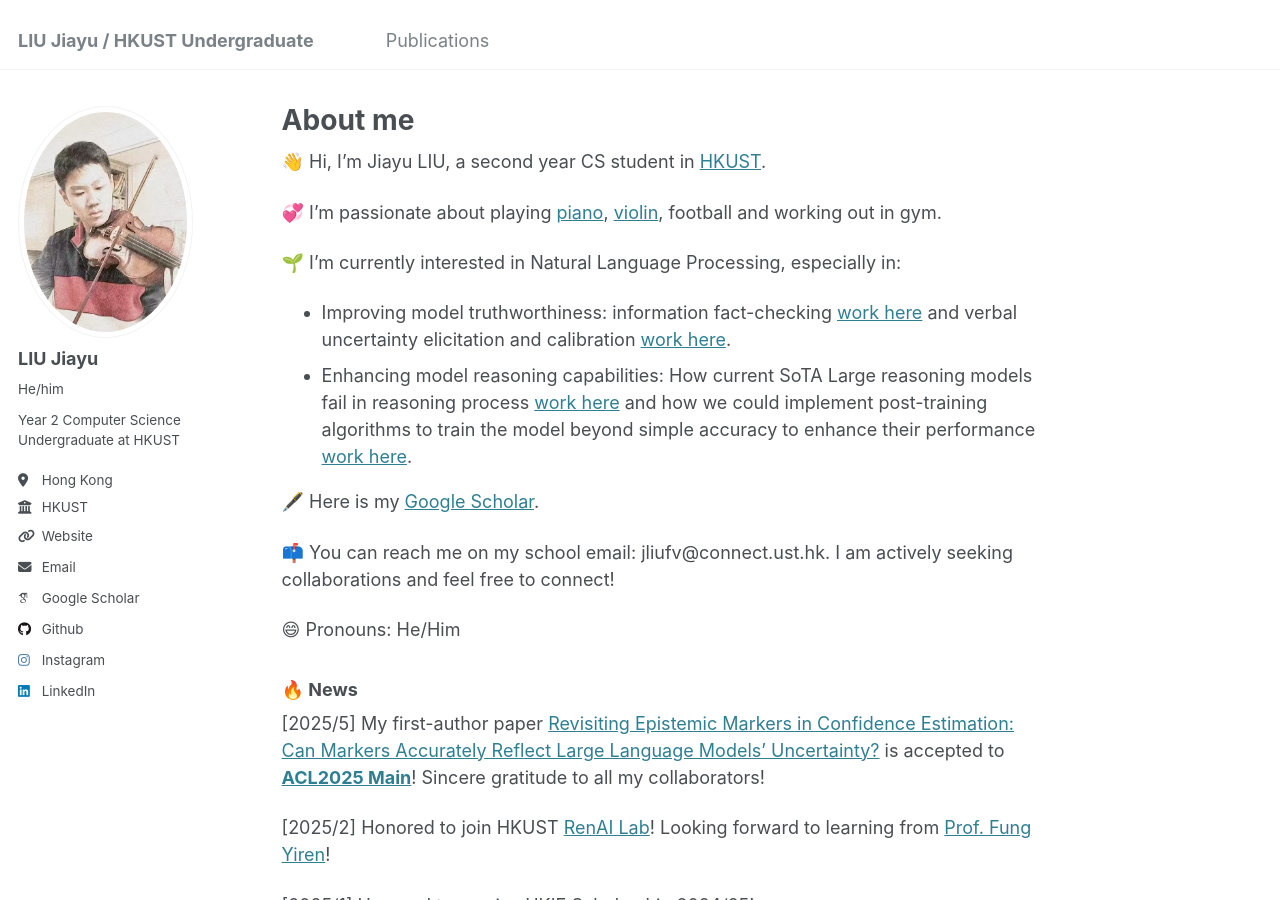
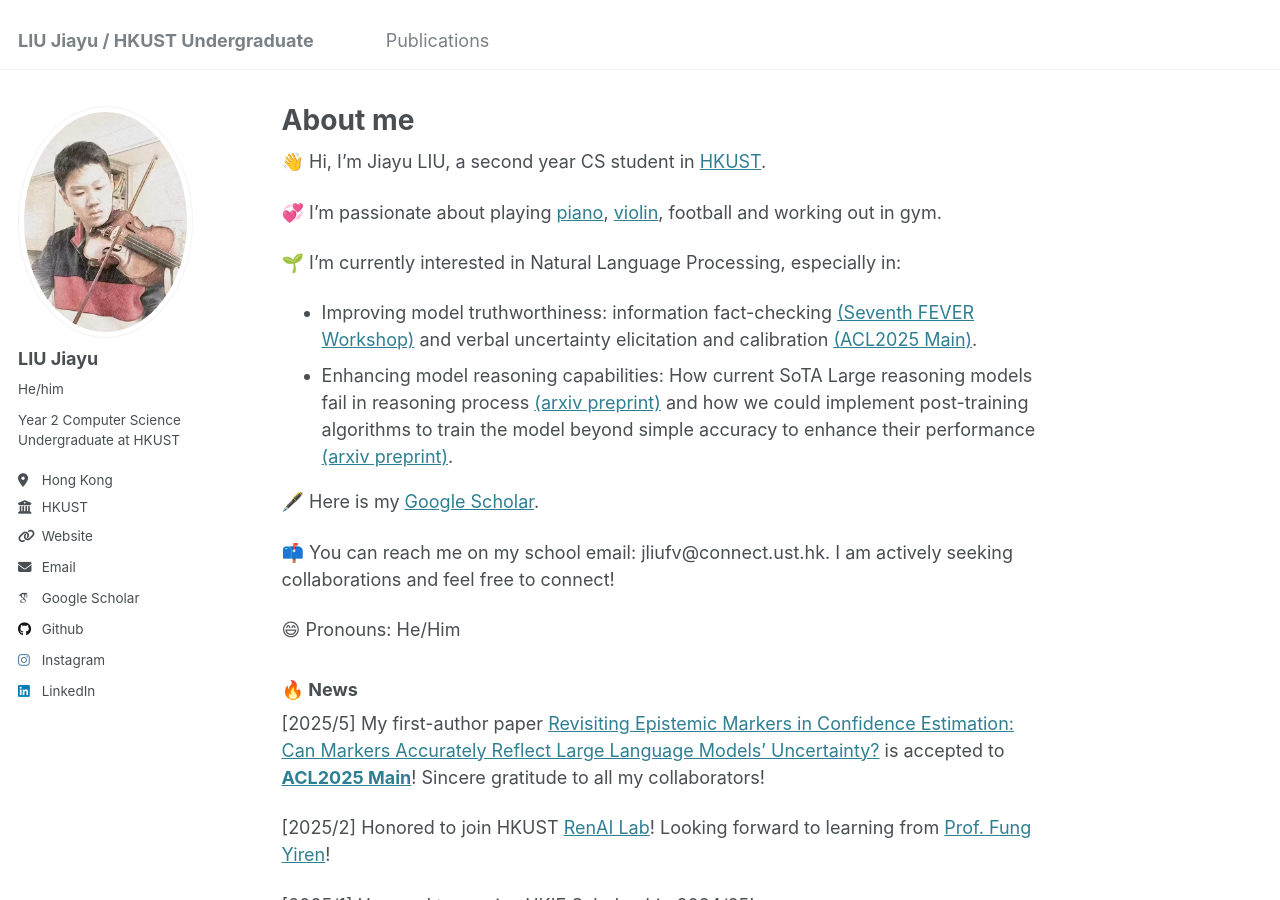
Before and after one commit to JiayuJeff/JiayuJeff.github.io, a Jekyll site: the page built from _pages/about.md, in a window 1280 px wide and 900 px high. Built offline with Jekyll 4.4.1, drawn with Linux system fonts in a browser that asks for light colours; some web fonts are replaced.

Commit message:
Update about.md

```diff
--- a/_pages/about.md
+++ b/_pages/about.md
@@ -16,8 +16,8 @@ redirect_from:
 
 
 🌱 I’m currently interested in Natural Language Processing, especially in:
-- Improving model truthworthiness: information fact-checking [work here](https://aclanthology.org/2024.fever-1.14.pdf) and verbal uncertainty elicitation and calibration [work here](https://arxiv.org/pdf/2505.24778).
-- Enhancing model reasoning capabilities: How current SoTA Large reasoning models fail in reasoning process [work here](https://arxiv.org/abs/2506.17114) and how we could implement post-training algorithms to train the model beyond simple accuracy to enhance their performance [work here](https://openreview.net/pdf?id=T0TXd2DQxn).
+- Improving model truthworthiness: information fact-checking [(Seventh FEVER Workshop)](https://aclanthology.org/2024.fever-1.14.pdf) and verbal uncertainty elicitation and calibration [(ACL2025 Main)](https://arxiv.org/pdf/2505.24778).
+- Enhancing model reasoning capabilities: How current SoTA Large reasoning models fail in reasoning process [(arxiv preprint)](https://arxiv.org/abs/2506.17114) and how we could implement post-training algorithms to train the model beyond simple accuracy to enhance their performance [(arxiv preprint)](https://openreview.net/pdf?id=T0TXd2DQxn).
 
 
 🖋️ Here is my [Google Scholar](https://scholar.google.com/citations?user=PIQxhfMAAAAJ&hl=en).
```
